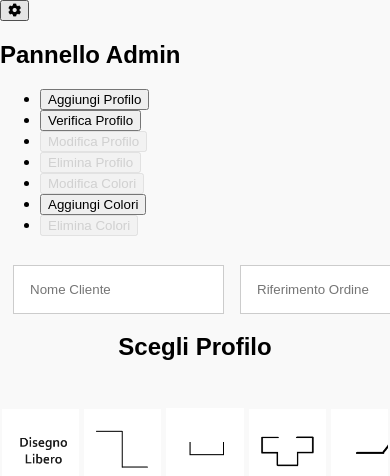
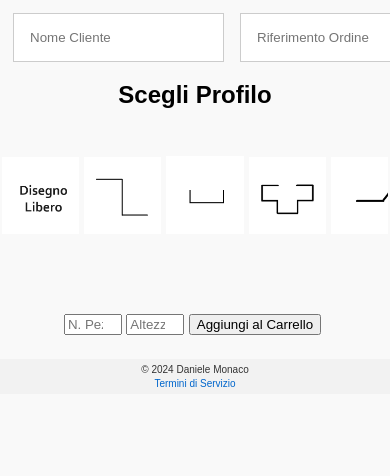
Before and after one commit to Dmonaco90/Dmonaco90.github.io, a Flask app: page / in a window 390 px wide; the page is wider, and only the part inside the window is pictured. Shown: the top 476 px of that part. Run offline with Flask 3, Linux system fonts and the light colour scheme; some libraries are stand-ins or nearby versions.

Commit message:
pannello admin no device

```diff
--- a/static/style.css
+++ b/static/style.css
@@ -86,6 +86,14 @@ body {
         margin-bottom: 20px;
         align-items: center; /* Centra gli elementi verticalmente */
         height: 20vh;
+
+    }
+    .admin-panel {
+        display: none !important;
+
+    }
+    .toggle-button {
+        display: none !important;
 
     }
 }
--- a/templates/index.html
+++ b/templates/index.html
@@ -250,7 +250,13 @@
 
         Object.entries(opzioniColoreData).forEach(([materiale, colori]) => {
             let paragrafo = document.createElement('p');
-            paragrafo.textContent = `${materiale}: ${colori.join(', ')}`;
+            if (materiale === "Verniciato") {
+                console.log ("verniciato..")
+                materiale2 = "Alluminio";
+            }else {
+                materiale2 = materiale;
+            }
+            paragrafo.textContent = `${materiale2}: ${colori.join(', ')}`;
             sezioneAttributi.appendChild(paragrafo);
         });
 
```
